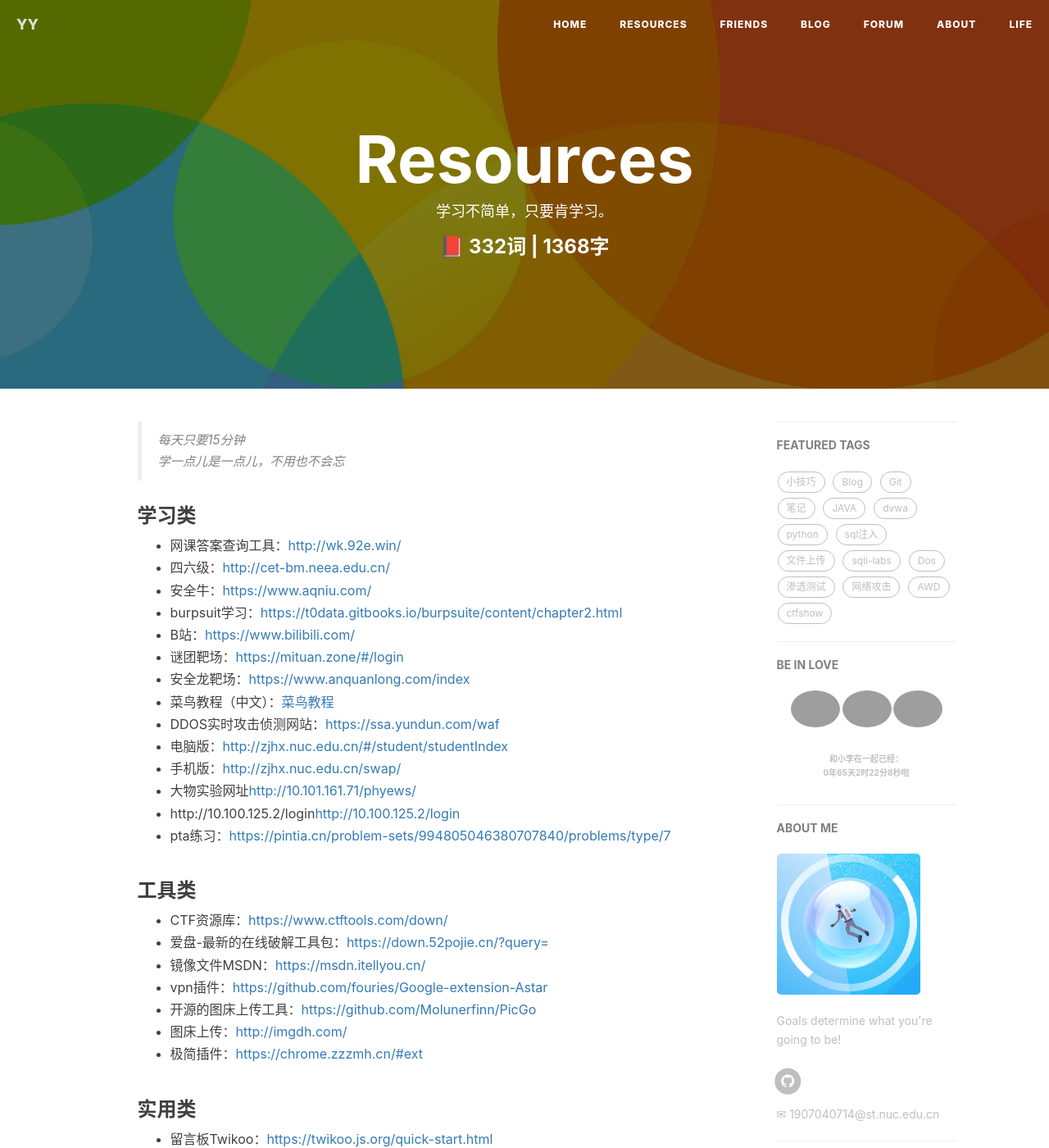
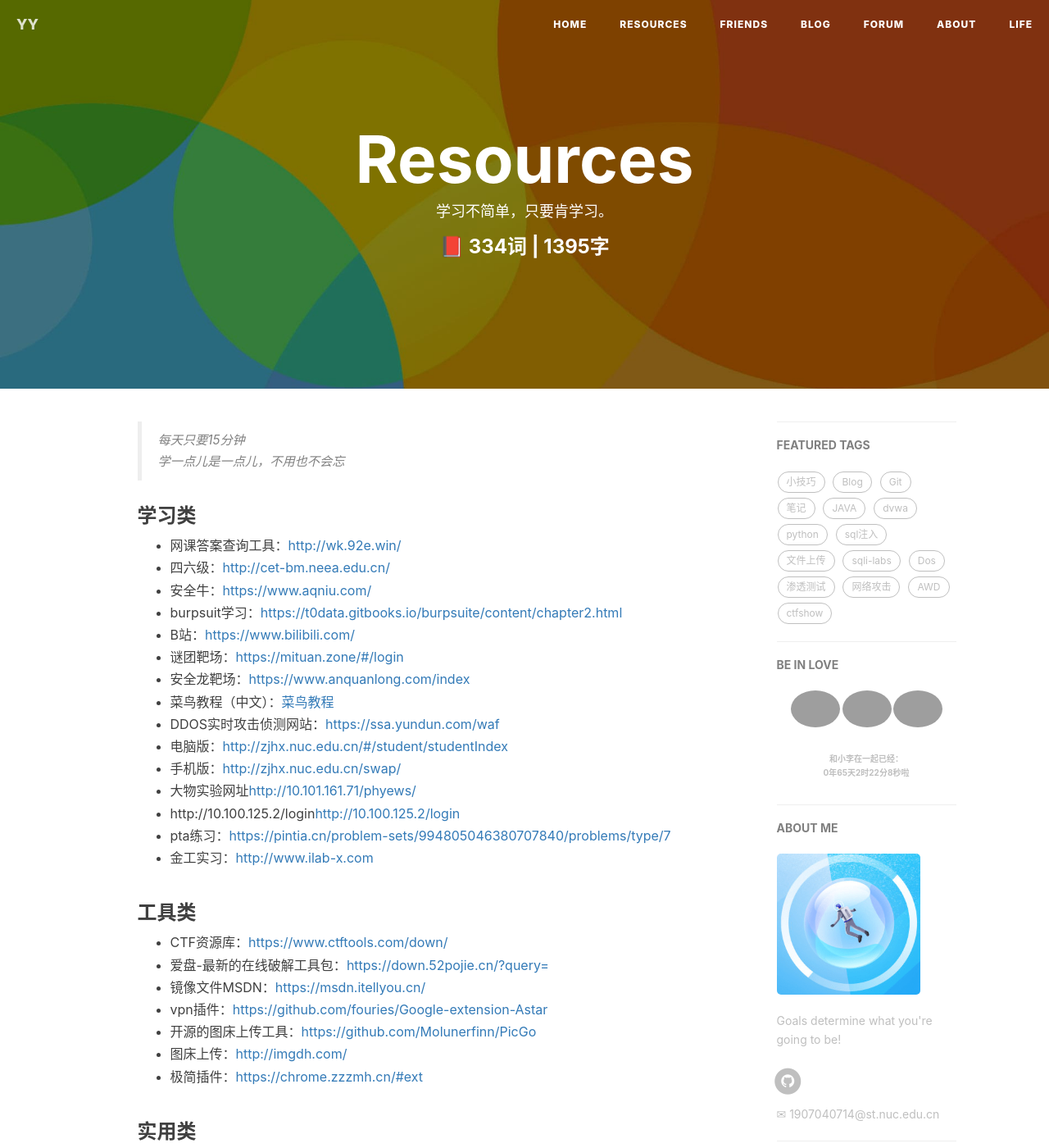
Before and after one commit to yangyang-linux/yangyang-linux.github.io, a Jekyll site: the page built from 1-resources.html, in a window 1280 px wide and 1400 px high. Shown: the whole window at 82% size. Built offline with Jekyll 4.4.1, drawn with Linux system fonts in a browser that asks for light colours; nearby versions of some CDN libraries; comment, search, counter and statistics services are not loaded; grey boxes are pictures that could not be loaded.

Commit message:
Update 1-resources.html

```diff
--- a/1-resources.html
+++ b/1-resources.html
@@ -42,6 +42,7 @@ header-img: "img/post-bg-miui6.jpg"
 	<li>大物实验网址<a href="http://10.101.161.71/phyews/">http://10.101.161.71/phyews/</a></li>
 	<li>http://10.100.125.2/login<a href="http://10.100.125.2/login">http://10.100.125.2/login</a></li>
 	<li>pta练习：<a href="https://pintia.cn/problem-sets/994805046380707840/problems/type/7">https://pintia.cn/problem-sets/994805046380707840/problems/type/7</a></li>
+	<li>金工实习：<a href="http://www.ilab-x.com">http://www.ilab-x.com</a></li>
 </ul>
 <h3 id="toc_4">工具类</h3>
 <ul>
```
